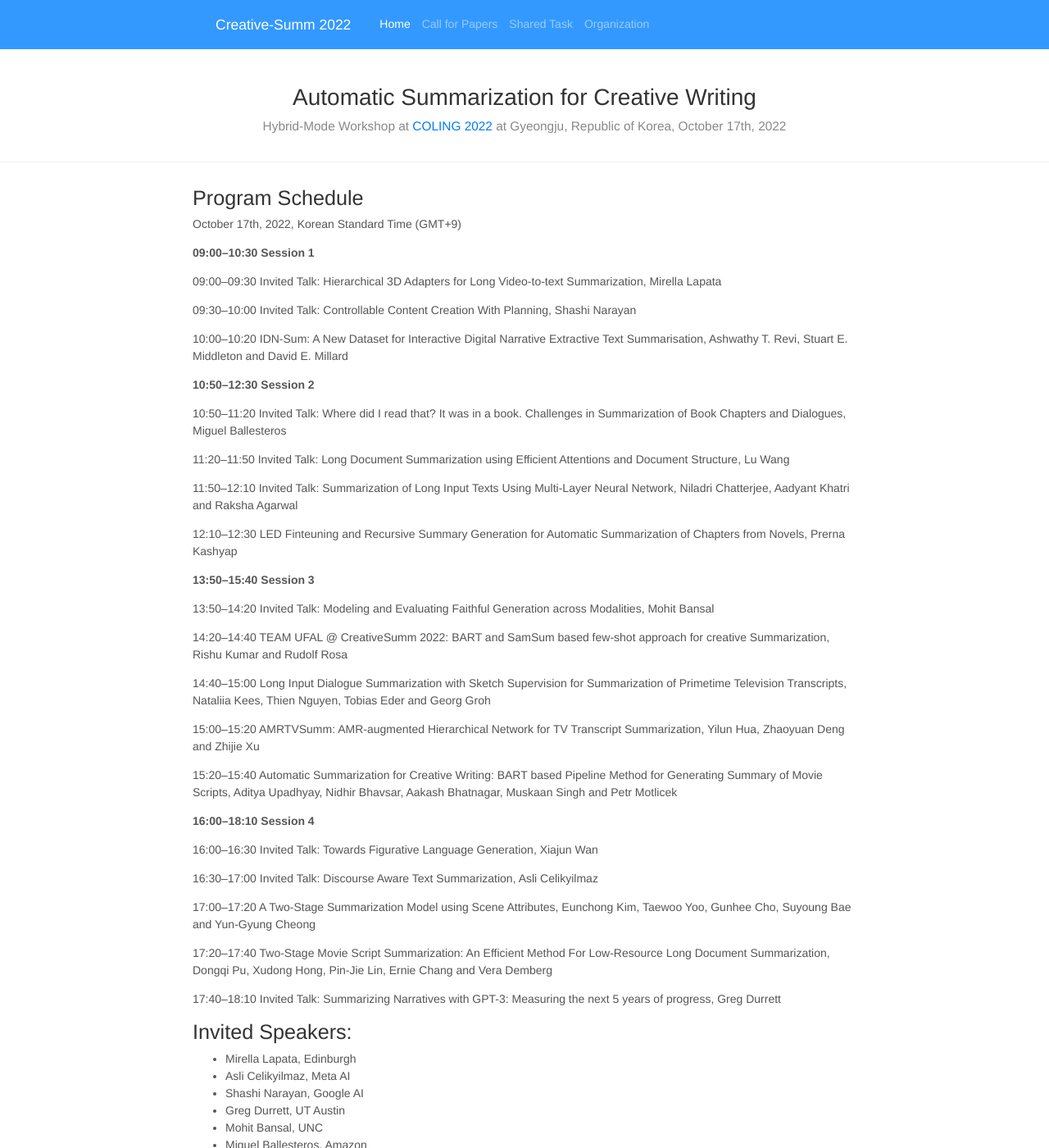
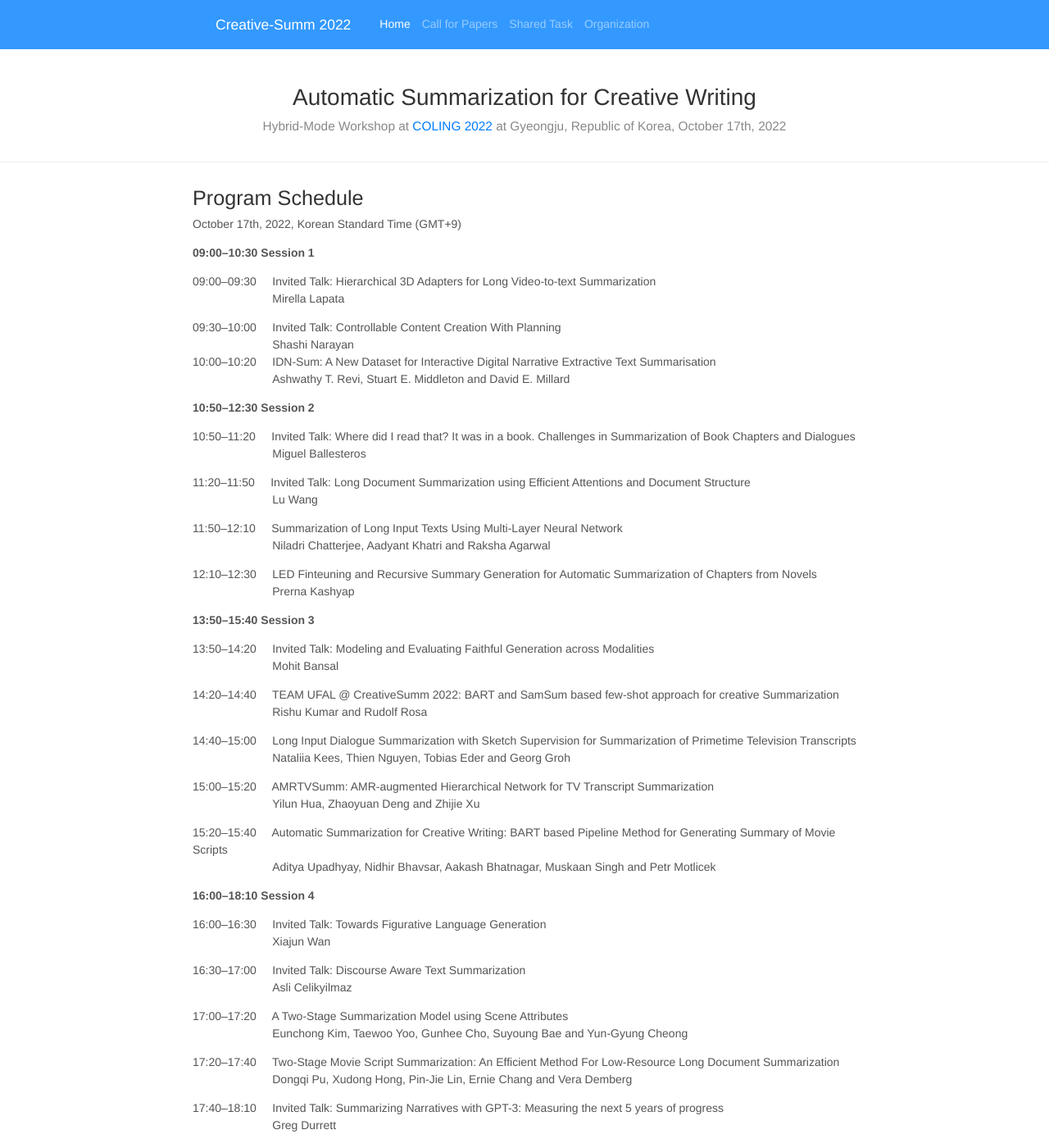
Before and after one commit to CreativeSumm/creativesumm.github.io, a Jekyll site: the page built from index.md, in a window 1280 px wide and 1400 px high. Shown: the whole window at 82% size. Built offline with Jekyll 4.4.1, drawn with Linux system fonts in a browser that asks for light colours; nearby versions of some CDN libraries.

Commit message:
Update index.md

```diff
--- a/index.md
+++ b/index.md
@@ -32,47 +32,64 @@ October 17th, 2022, Korean Standard Time (GMT+9)
 
 **09:00–10:30 Session 1**
 
-09:00–09:30 Invited Talk: Hierarchical 3D Adapters for Long Video-to-text Summarization, Mirella Lapata
+09:00–09:30 &nbsp;&nbsp;&nbsp; Invited Talk: Hierarchical 3D Adapters for Long Video-to-text Summarization
+<br>&nbsp;&nbsp;&nbsp;&nbsp;&nbsp;&nbsp;&nbsp;&nbsp;&nbsp;&nbsp;&nbsp;&nbsp;&nbsp;&nbsp;&nbsp;&nbsp;&nbsp;&nbsp;&nbsp;&nbsp;&nbsp;&nbsp;&nbsp;&nbsp;&nbsp;Mirella Lapata
 
-09:30–10:00 Invited Talk: Controllable Content Creation With Planning, Shashi Narayan
-
-10:00–10:20 IDN-Sum: A New Dataset for Interactive Digital Narrative Extractive Text Summarisation, Ashwathy T. Revi, Stuart E. Middleton and David E. Millard
+09:30–10:00 &nbsp;&nbsp;&nbsp; Invited Talk: Controllable Content Creation With Planning
+<br>&nbsp;&nbsp;&nbsp;&nbsp;&nbsp;&nbsp;&nbsp;&nbsp;&nbsp;&nbsp;&nbsp;&nbsp;&nbsp;&nbsp;&nbsp;&nbsp;&nbsp;&nbsp;&nbsp;&nbsp;&nbsp;&nbsp;&nbsp;&nbsp;&nbsp;Shashi Narayan
+<br>
+10:00–10:20 &nbsp;&nbsp;&nbsp; IDN-Sum: A New Dataset for Interactive Digital Narrative Extractive Text Summarisation
+<br>&nbsp;&nbsp;&nbsp;&nbsp;&nbsp;&nbsp;&nbsp;&nbsp;&nbsp;&nbsp;&nbsp;&nbsp;&nbsp;&nbsp;&nbsp;&nbsp;&nbsp;&nbsp;&nbsp;&nbsp;&nbsp;&nbsp;&nbsp;&nbsp;&nbsp;Ashwathy T. Revi, Stuart E. Middleton and David E. Millard
 
 **10:50–12:30 Session 2**
 
-10:50–11:20 Invited Talk: Where did I read that? It was in a book. Challenges in Summarization of Book Chapters and Dialogues, Miguel Ballesteros
+10:50–11:20 &nbsp;&nbsp;&nbsp; Invited Talk: Where did I read that? It was in a book. Challenges in Summarization of Book Chapters and Dialogues
+<br>&nbsp;&nbsp;&nbsp;&nbsp;&nbsp;&nbsp;&nbsp;&nbsp;&nbsp;&nbsp;&nbsp;&nbsp;&nbsp;&nbsp;&nbsp;&nbsp;&nbsp;&nbsp;&nbsp;&nbsp;&nbsp;&nbsp;&nbsp;&nbsp;&nbsp;Miguel Ballesteros
 
-11:20–11:50 Invited Talk: Long Document Summarization using Efficient Attentions and Document Structure, Lu Wang
+11:20–11:50 &nbsp;&nbsp;&nbsp; Invited Talk: Long Document Summarization using Efficient Attentions and Document Structure
+<br>&nbsp;&nbsp;&nbsp;&nbsp;&nbsp;&nbsp;&nbsp;&nbsp;&nbsp;&nbsp;&nbsp;&nbsp;&nbsp;&nbsp;&nbsp;&nbsp;&nbsp;&nbsp;&nbsp;&nbsp;&nbsp;&nbsp;&nbsp;&nbsp;&nbsp;Lu Wang
 
-11:50–12:10 Invited Talk: Summarization of Long Input Texts Using Multi-Layer Neural Network, Niladri Chatterjee, Aadyant Khatri and Raksha Agarwal
+11:50–12:10 &nbsp;&nbsp;&nbsp; Summarization of Long Input Texts Using Multi-Layer Neural Network
+<br>&nbsp;&nbsp;&nbsp;&nbsp;&nbsp;&nbsp;&nbsp;&nbsp;&nbsp;&nbsp;&nbsp;&nbsp;&nbsp;&nbsp;&nbsp;&nbsp;&nbsp;&nbsp;&nbsp;&nbsp;&nbsp;&nbsp;&nbsp;&nbsp;&nbsp;Niladri Chatterjee, Aadyant Khatri and Raksha Agarwal
 
-12:10–12:30 LED Finteuning and Recursive Summary Generation for Automatic Summarization of Chapters from Novels, Prerna Kashyap
+12:10–12:30 &nbsp;&nbsp;&nbsp; LED Finteuning and Recursive Summary Generation for Automatic Summarization of Chapters from Novels
+<br>&nbsp;&nbsp;&nbsp;&nbsp;&nbsp;&nbsp;&nbsp;&nbsp;&nbsp;&nbsp;&nbsp;&nbsp;&nbsp;&nbsp;&nbsp;&nbsp;&nbsp;&nbsp;&nbsp;&nbsp;&nbsp;&nbsp;&nbsp;&nbsp;&nbsp;Prerna Kashyap
 
 
 **13:50–15:40 Session 3**
 
-13:50–14:20 Invited Talk: Modeling and Evaluating Faithful Generation across Modalities, Mohit Bansal
+13:50–14:20 &nbsp;&nbsp;&nbsp; Invited Talk: Modeling and Evaluating Faithful Generation across Modalities
+<br>&nbsp;&nbsp;&nbsp;&nbsp;&nbsp;&nbsp;&nbsp;&nbsp;&nbsp;&nbsp;&nbsp;&nbsp;&nbsp;&nbsp;&nbsp;&nbsp;&nbsp;&nbsp;&nbsp;&nbsp;&nbsp;&nbsp;&nbsp;&nbsp;&nbsp;Mohit Bansal
 
-14:20–14:40 TEAM UFAL @ CreativeSumm 2022: BART and SamSum based few-shot approach for creative Summarization, Rishu Kumar and Rudolf Rosa
+14:20–14:40 &nbsp;&nbsp;&nbsp; TEAM UFAL @ CreativeSumm 2022: BART and SamSum based few-shot approach for creative Summarization
+<br>&nbsp;&nbsp;&nbsp;&nbsp;&nbsp;&nbsp;&nbsp;&nbsp;&nbsp;&nbsp;&nbsp;&nbsp;&nbsp;&nbsp;&nbsp;&nbsp;&nbsp;&nbsp;&nbsp;&nbsp;&nbsp;&nbsp;&nbsp;&nbsp;&nbsp;Rishu Kumar and Rudolf Rosa
 
-14:40–15:00 Long Input Dialogue Summarization with Sketch Supervision for Summarization of Primetime Television Transcripts, Nataliia Kees, Thien Nguyen, Tobias Eder and Georg Groh
+14:40–15:00 &nbsp;&nbsp;&nbsp; Long Input Dialogue Summarization with Sketch Supervision for Summarization of Primetime Television Transcripts
+<br>&nbsp;&nbsp;&nbsp;&nbsp;&nbsp;&nbsp;&nbsp;&nbsp;&nbsp;&nbsp;&nbsp;&nbsp;&nbsp;&nbsp;&nbsp;&nbsp;&nbsp;&nbsp;&nbsp;&nbsp;&nbsp;&nbsp;&nbsp;&nbsp;&nbsp;Nataliia Kees, Thien Nguyen, Tobias Eder and Georg Groh
 
-15:00–15:20 AMRTVSumm: AMR-augmented Hierarchical Network for TV Transcript Summarization, Yilun Hua, Zhaoyuan Deng and Zhijie Xu
+15:00–15:20 &nbsp;&nbsp;&nbsp; AMRTVSumm: AMR-augmented Hierarchical Network for TV Transcript Summarization
+<br>&nbsp;&nbsp;&nbsp;&nbsp;&nbsp;&nbsp;&nbsp;&nbsp;&nbsp;&nbsp;&nbsp;&nbsp;&nbsp;&nbsp;&nbsp;&nbsp;&nbsp;&nbsp;&nbsp;&nbsp;&nbsp;&nbsp;&nbsp;&nbsp;&nbsp;Yilun Hua, Zhaoyuan Deng and Zhijie Xu
 
-15:20–15:40 Automatic Summarization for Creative Writing: BART based Pipeline Method for Generating Summary of Movie Scripts, Aditya Upadhyay, Nidhir Bhavsar, Aakash Bhatnagar, Muskaan Singh and Petr Motlicek
+15:20–15:40 &nbsp;&nbsp;&nbsp; Automatic Summarization for Creative Writing: BART based Pipeline Method for Generating Summary of Movie Scripts
+<br>&nbsp;&nbsp;&nbsp;&nbsp;&nbsp;&nbsp;&nbsp;&nbsp;&nbsp;&nbsp;&nbsp;&nbsp;&nbsp;&nbsp;&nbsp;&nbsp;&nbsp;&nbsp;&nbsp;&nbsp;&nbsp;&nbsp;&nbsp;&nbsp;&nbsp;Aditya Upadhyay, Nidhir Bhavsar, Aakash Bhatnagar, Muskaan Singh and Petr Motlicek
 
 
 **16:00–18:10 Session 4**
 
-16:00–16:30 Invited Talk: Towards Figurative Language Generation, Xiajun Wan
+16:00–16:30 &nbsp;&nbsp;&nbsp; Invited Talk: Towards Figurative Language Generation
+<br>&nbsp;&nbsp;&nbsp;&nbsp;&nbsp;&nbsp;&nbsp;&nbsp;&nbsp;&nbsp;&nbsp;&nbsp;&nbsp;&nbsp;&nbsp;&nbsp;&nbsp;&nbsp;&nbsp;&nbsp;&nbsp;&nbsp;&nbsp;&nbsp;&nbsp;Xiajun Wan
 
-16:30–17:00 Invited Talk: Discourse Aware Text Summarization, Asli Celikyilmaz
+16:30–17:00 &nbsp;&nbsp;&nbsp; Invited Talk: Discourse Aware Text Summarization
+<br>&nbsp;&nbsp;&nbsp;&nbsp;&nbsp;&nbsp;&nbsp;&nbsp;&nbsp;&nbsp;&nbsp;&nbsp;&nbsp;&nbsp;&nbsp;&nbsp;&nbsp;&nbsp;&nbsp;&nbsp;&nbsp;&nbsp;&nbsp;&nbsp;&nbsp;Asli Celikyilmaz
 
-17:00–17:20 A Two-Stage Summarization Model using Scene Attributes, Eunchong Kim, Taewoo Yoo, Gunhee Cho, Suyoung Bae and Yun-Gyung Cheong
+17:00–17:20 &nbsp;&nbsp;&nbsp; A Two-Stage Summarization Model using Scene Attributes
+<br>&nbsp;&nbsp;&nbsp;&nbsp;&nbsp;&nbsp;&nbsp;&nbsp;&nbsp;&nbsp;&nbsp;&nbsp;&nbsp;&nbsp;&nbsp;&nbsp;&nbsp;&nbsp;&nbsp;&nbsp;&nbsp;&nbsp;&nbsp;&nbsp;&nbsp;Eunchong Kim, Taewoo Yoo, Gunhee Cho, Suyoung Bae and Yun-Gyung Cheong
 
-17:20–17:40 Two-Stage Movie Script Summarization: An Efficient Method For Low-Resource Long Document Summarization, Dongqi Pu, Xudong Hong, Pin-Jie Lin, Ernie Chang and Vera Demberg
+17:20–17:40 &nbsp;&nbsp;&nbsp; Two-Stage Movie Script Summarization: An Efficient Method For Low-Resource Long Document Summarization
+<br>&nbsp;&nbsp;&nbsp;&nbsp;&nbsp;&nbsp;&nbsp;&nbsp;&nbsp;&nbsp;&nbsp;&nbsp;&nbsp;&nbsp;&nbsp;&nbsp;&nbsp;&nbsp;&nbsp;&nbsp;&nbsp;&nbsp;&nbsp;&nbsp;&nbsp;Dongqi Pu, Xudong Hong, Pin-Jie Lin, Ernie Chang and Vera Demberg
 
-17:40–18:10 Invited Talk: Summarizing Narratives with GPT-3: Measuring the next 5 years of progress, Greg Durrett
+17:40–18:10 &nbsp;&nbsp;&nbsp; Invited Talk: Summarizing Narratives with GPT-3: Measuring the next 5 years of progress
+<br>&nbsp;&nbsp;&nbsp;&nbsp;&nbsp;&nbsp;&nbsp;&nbsp;&nbsp;&nbsp;&nbsp;&nbsp;&nbsp;&nbsp;&nbsp;&nbsp;&nbsp;&nbsp;&nbsp;&nbsp;&nbsp;&nbsp;&nbsp;&nbsp;&nbsp;Greg Durrett
 
 ## Invited Speakers:
 
```
